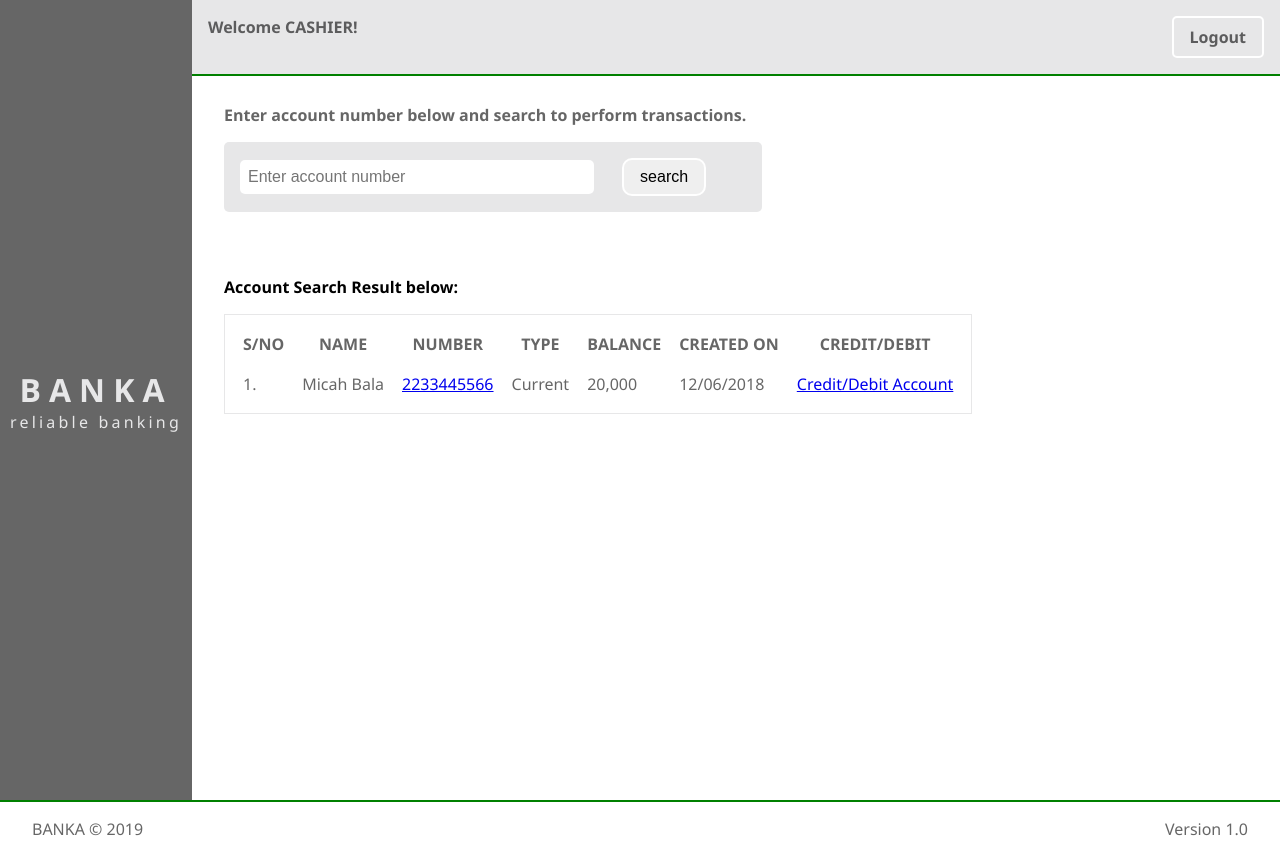
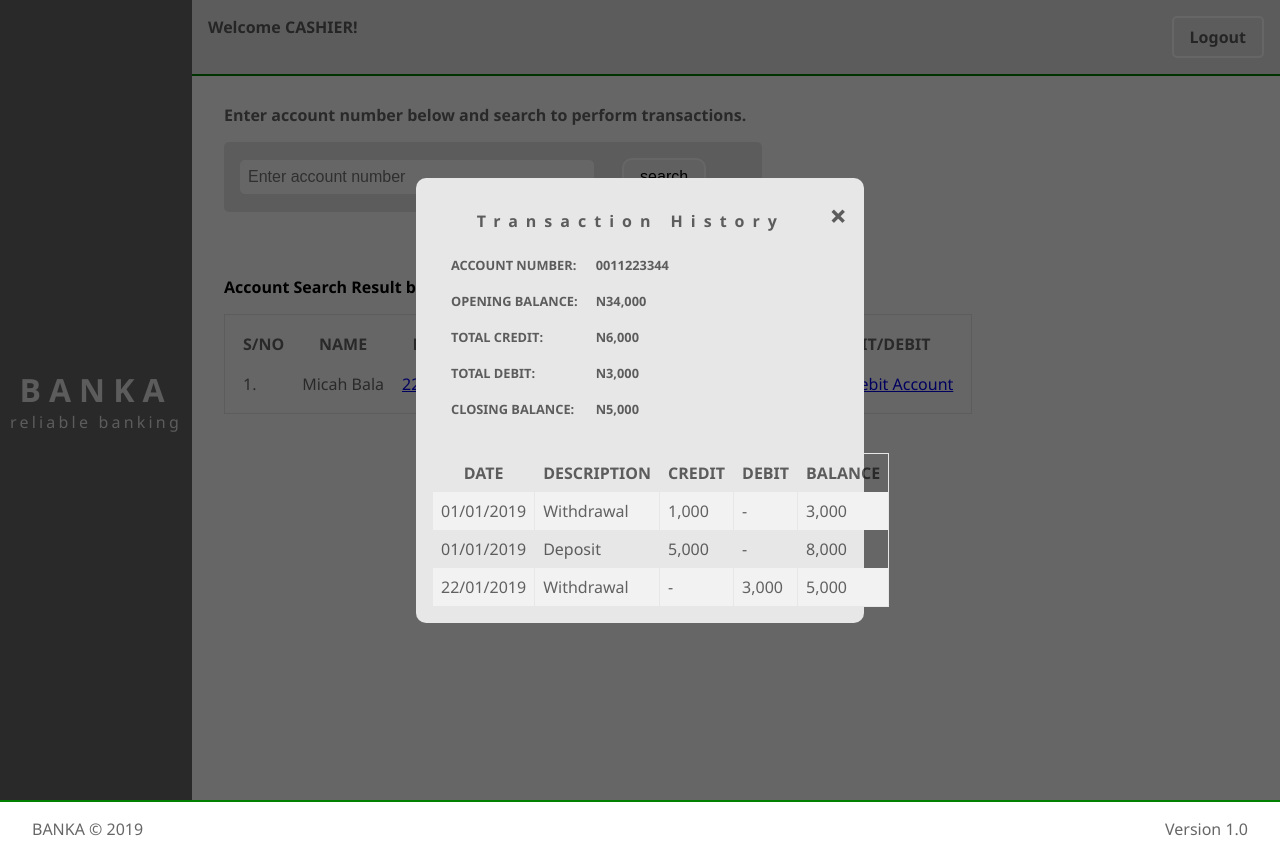
Before and after one commit to MicahBala/banka_app, a plain HTML site: page cashier.html in a window 1280 px wide. Both pictures are taken after a click on the link "2233445566". Drawn offline with Linux system fonts and the light colour scheme.

Commit message:
[Feature #164706118] Added account history ,modal for cashier dashboard

```diff
--- a/cashier.html
+++ b/cashier.html
@@ -47,7 +47,7 @@
               <td>
                 <a href="#" class="acct-view"
                   >2233445566
-                  <span class="tooltip-text">Transaction History</span></a
+                  <span class="tooltip-text">view transaction history</span></a
                 >
               </td>
               <td>Current</td>
@@ -63,5 +63,77 @@
       <p>BANKA &copy; 2019</p>
       <p>Version 1.0</p>
     </footer>
+
+    <!-- Transaction History modal -->
+    <div class="bg-cashier-modal">
+      <div class="content-modal">
+        <div class="cashier-header">
+          <h1 class="cashier-history">Transaction History</h1>
+          <div class="modal-cashier-close">+</div>
+        </div>
+        <div class="transaction-summary">
+          <table>
+            <tr>
+              <th>Account Number:</th>
+              <td>0011223344</td>
+            </tr>
+            <tr>
+              <th>Opening Balance:</th>
+              <td>N34,000</td>
+            </tr>
+            <tr>
+              <th>Total Credit:</th>
+              <td> N6,000</td>
+            </tr>
+            <tr>
+              <th>Total Debit:</th>
+              <td>N3,000</td>
+            </tr>
+            <tr>
+              <th>Closing Balance:</th>
+              <td>N5,000</td>
+            </tr>
+          </table>
+        </div>
+        <table class="transaction-table">
+          <tr>
+            <th>Date</th>
+            <th>Description</th>
+            <th>Credit</th>
+            <th>Debit</th>
+            <th class="hide-cell">Balance</th>
+          </tr>
+          <tr>
+            <td>01/01/2019</td>
+            <td>Withdrawal</td>
+            <td>1,000</td>
+            <td>-</td>
+            <td class="hide-cell">
+              3,000
+            </td>
+          </tr>
+          <tr>
+            <td>01/01/2019</td>
+            <td>Deposit</td>
+            <td>5,000</td>
+            <td>-</td>
+            <td class="hide-cell">
+              8,000
+            </td>
+          </tr>
+          <tr>
+            <td>22/01/2019</td>
+            <td>Withdrawal</td>
+            <td>-</td>
+            <td>3,000</td>
+            <td class="hide-cell">
+              5,000
+            </td>
+          </tr>
+        </table>
+      </div>
+    </div>
+
+    <script src="./js/cashierModal.js"></script>
   </body>
 </html>
--- a/css/main.css
+++ b/css/main.css
@@ -220,7 +220,8 @@ footer {
 /* Modal */
 .bg-modal,
 .bg-login-modal,
-.bg-transaction-modal {
+.bg-transaction-modal,
+.bg-cashier-modal {
   background: rgba(0, 0, 0, 0.6);
   position: fixed;
   top: 0;
@@ -246,7 +247,8 @@ footer {
 .signup-header,
 .login-header,
 .create-account-header,
-.transaction-header {
+.transaction-header,
+.cashier-header {
   display: flex;
   justify-content: center;
   color: var(--dark);
@@ -255,7 +257,8 @@ footer {
 .signup,
 .login,
 .create-account,
-.transaction-history {
+.transaction-history,
+.cashier-history {
   flex: 2;
   text-align: center;
   padding-top: 1rem;
@@ -263,7 +266,8 @@ footer {
 }
 
 .modal-close,
-.modal-transaction-close {
+.modal-transaction-close,
+.modal-cashier-close {
   font-weight: bold;
   font-size: 2rem;
   transform: rotate(45deg);
--- /dev/null
+++ b/js/cashierModal.js
@@ -0,0 +1,25 @@
+"use strict";
+
+const cashierAcctModal = document.querySelector(".bg-cashier-modal");
+const closeCashierAcctModal = document.querySelector(".modal-cashier-close");
+
+const accountHistory = document.querySelector(".acct-view");
+
+// Transaction History Modal
+accountHistory.addEventListener("click", () => {
+  cashierAcctModal.classList.add("modal-active");
+  console.log(cashierAcctModal);
+});
+
+closeCashierAcctModal.addEventListener("click", () => {
+  cashierAcctModal.classList.remove("modal-active");
+});
+
+// Credit/Debit Account Modal
+// transactionHistory.addEventListener("click", () => {
+//   transactionModal.classList.add("modal-active");
+// });
+
+// closeTransactionModal.addEventListener("click", () => {
+//   transactionModal.classList.remove("modal-active");
+// });
```
